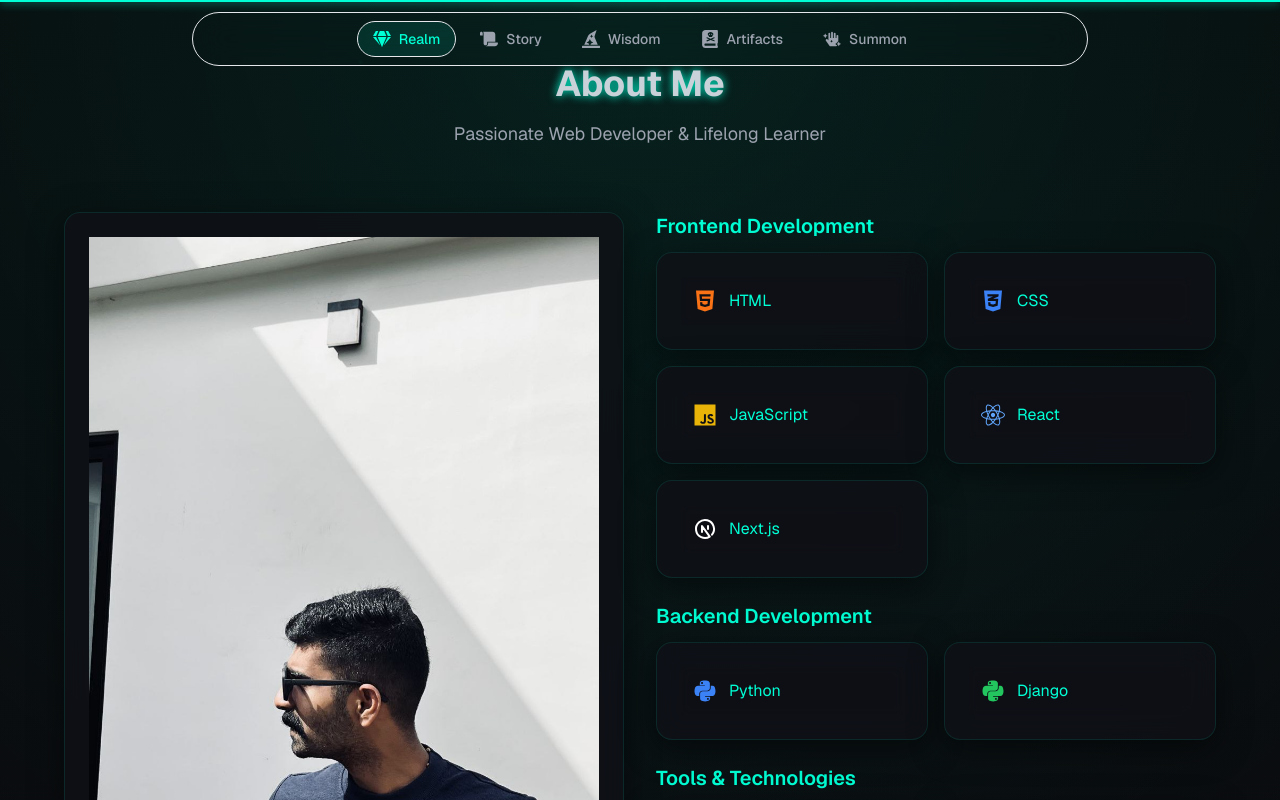
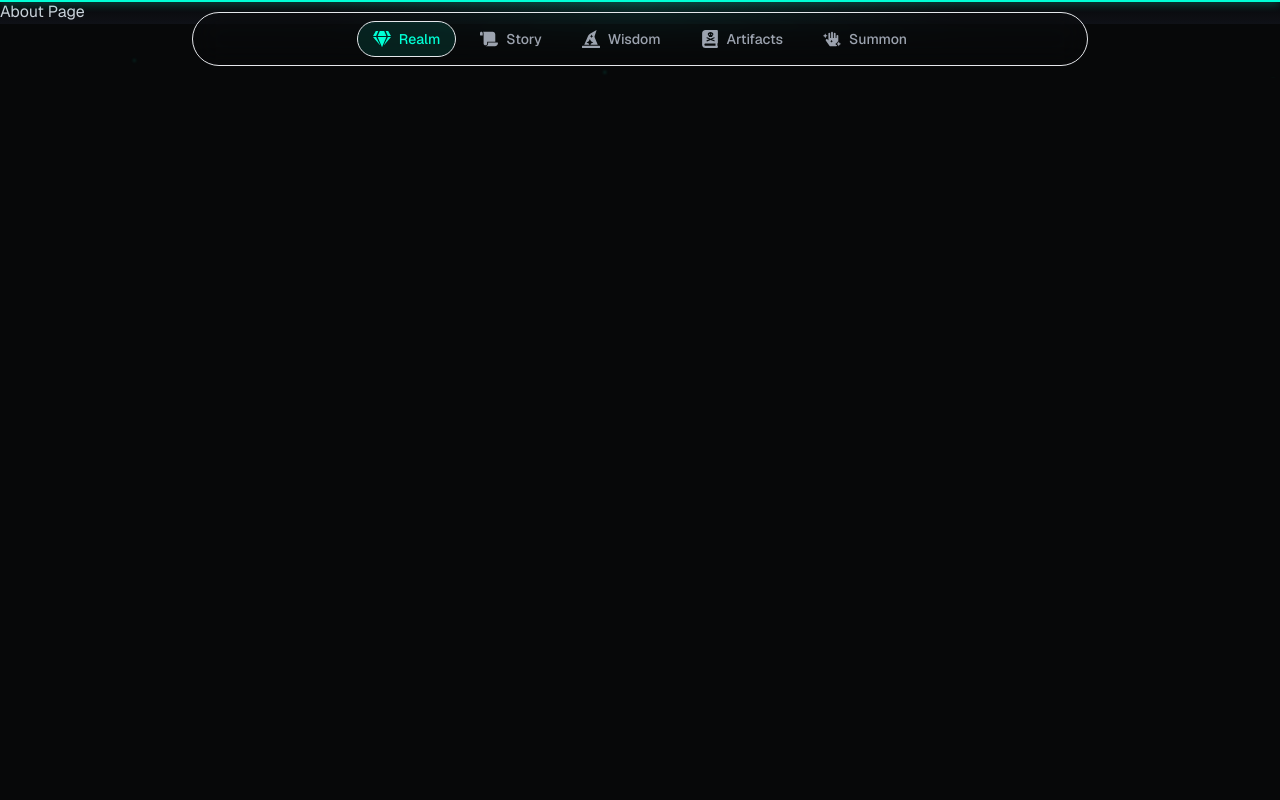
Before and after one commit to Tom-Jose-Biju/NextJs_Portfolio, a Next.js app: page /about in a window 1280 px wide. Shown: the top 800 px of the page. Built offline with nearby package versions, Linux system fonts and the light colour scheme.

Commit message:
5th Commit

```diff
--- a/app/about/page.tsx
+++ b/app/about/page.tsx
@@ -1,5 +1,5 @@
-import AboutPageContent from '@/components/AboutPage'
-
 export default function Page() {
-  return <AboutPageContent />
+  return (
+    <div>About Page</div>
+  )
 }
```
